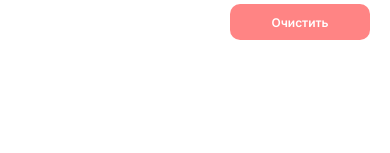
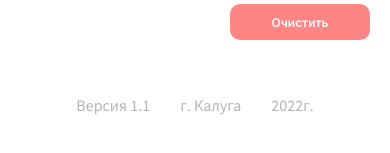
Before and after one commit to fundamentum71/sigma-salary, a React (Create React App) app: page / in a window 390 px wide. Shown: the part 975-1128 px from the top of the page. Before the commit the page ends 1045 px from the top, so only its background shows below. Built offline with nearby package versions, Linux system fonts and the light colour scheme.

Commit message:
Изменил коэф., добавил подвал и доработал адаптив

```diff
--- a/src/components/addForm/addForm.module.scss
+++ b/src/components/addForm/addForm.module.scss
@@ -9,7 +9,7 @@
 	border-radius: 10px;
 	padding: 20px 40px 40px 40px;
 	background-color: $mainBG-color;
-	@media (max-width: 885px) {
+	@media (max-width: 928px) {
 		width: 100%;
 		margin-right: 0px;
 	}
@@ -61,7 +61,7 @@
 		//bottom: 40px;
 		//left: 50%;
 		//transform: translateX(-50%);
-		@media (max-width: 885px) {
+		@media (max-width: 928px) {
 			width: 70%;
 		}
 
--- a/src/components/app/App.tsx
+++ b/src/components/app/App.tsx
@@ -1,5 +1,6 @@
 import React from 'react';
 import AddForm from '../addForm/AddForm';
+import Footer from '../footer/Footer';
 import Header from '../header/Header';
 import ResultField from '../resultField/ResultField';
 import styles from './app.module.scss';
@@ -14,6 +15,9 @@ function App() {
 				<AddForm />
 				<ResultField />
 			</main>
+			<footer className={styles.footer}>
+				<Footer />
+			</footer>
 		</div>
 	);
 }
--- a/src/components/app/app.module.scss
+++ b/src/components/app/app.module.scss
@@ -3,6 +3,7 @@
 	max-width: 1040px;
 	margin: 10px auto;
 	padding: 20px;
+
 	//background-color: $btn-disable-color;
 }
 
@@ -14,7 +15,7 @@
 	justify-content: space-between;
 	flex-wrap: wrap;
 
-	@media (max-width: 885px) {
+	@media (max-width: 297px) {
 		flex-direction: column;
 		align-items: center;
 	}
--- /dev/null
+++ b/src/components/footer/Footer.tsx
@@ -0,0 +1,14 @@
+import React from 'react';
+import styles from './footer.module.scss';
+
+const Footer: React.FC = () => {
+	return (
+		<div className={styles.wrapper}>
+			<div className={styles.items}>Версия 1.1</div>
+			<div className={styles.items}>г. Калуга</div>
+			<div className={styles.items}>2022г.</div>
+		</div>
+	);
+};
+
+export default Footer;
--- /dev/null
+++ b/src/components/footer/footer.module.scss
@@ -0,0 +1,18 @@
+@import '../../style/variables.scss';
+
+.wrapper {
+	margin-top: 30px;
+	height: 70px;
+	background: white;
+	display: flex;
+	justify-content: center;
+	align-items: center;
+	color: $btn-disable-text-color;
+}
+
+.items {
+	margin-right: 30px;
+	&:last-child {
+		margin-right: 0;
+	}
+}
--- a/src/components/resultField/ResultField.tsx
+++ b/src/components/resultField/ResultField.tsx
@@ -31,7 +31,7 @@ const ResultField: React.FC = () => {
 	}
 
 	//за выходной день
-	salaryForWekend = 1248 * parseFloat(weekends);
+	salaryForWekend = 1722 * parseFloat(weekends);
 	//квартальная премия
 	quarterlyPremium =
 		parseFloat(salary) +
--- a/src/components/resultField/resultField.module.scss
+++ b/src/components/resultField/resultField.module.scss
@@ -8,10 +8,10 @@
 	min-height: 300px;
 	padding: 20px;
 
-	@media (max-width: 975px) {
+	@media (max-width: 1017px) {
 		width: 460px;
 	}
-	@media (max-width: 885px) {
+	@media (max-width: 928px) {
 		width: 100%;
 	}
 
@@ -58,7 +58,7 @@
 	display: flex;
 	flex-direction: column;
 	align-items: flex-end;
-	@media (max-width: 885px) {
+	@media (max-width: 928px) {
 		width: 100%;
 	}
 }
```
